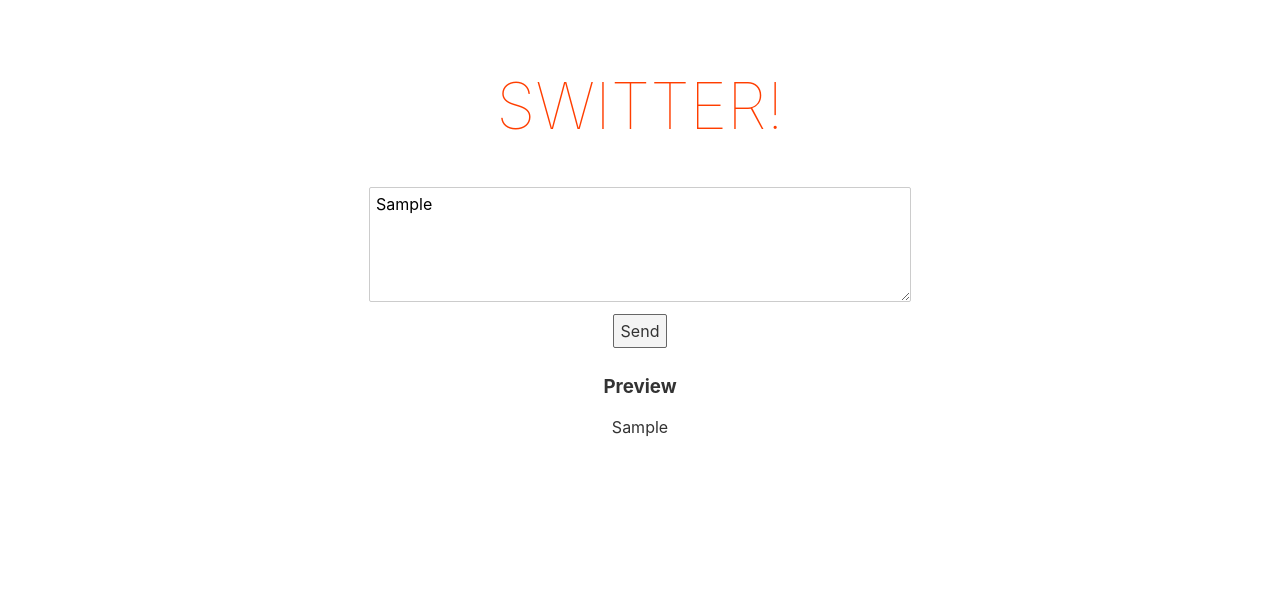
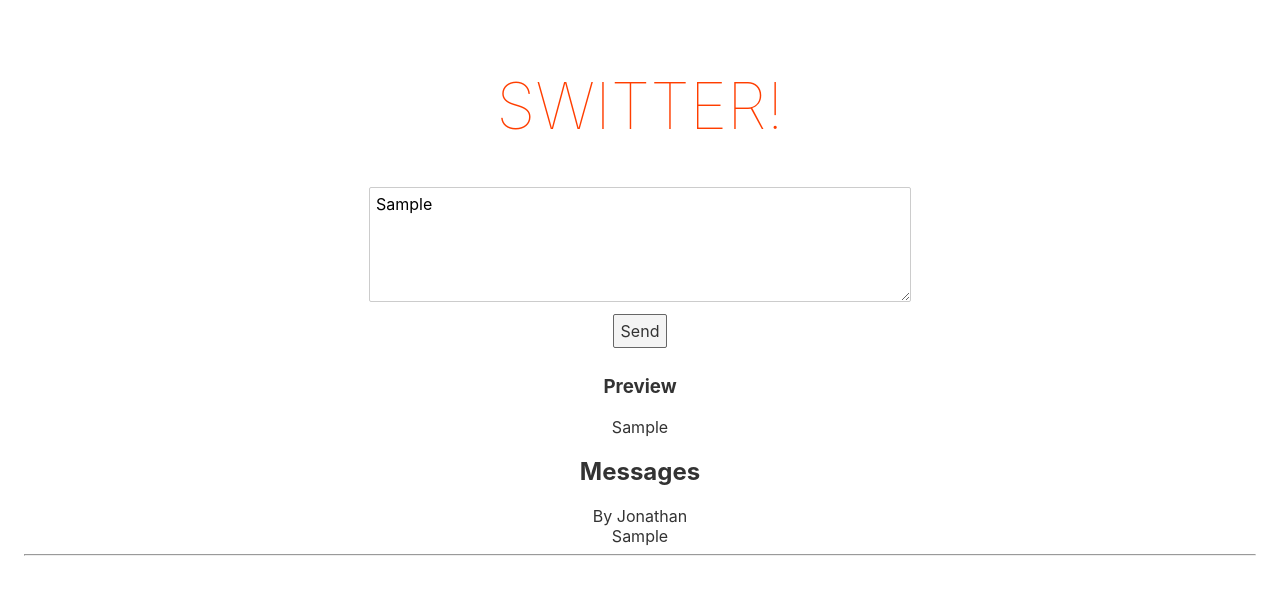
Before and after one commit to edobxt/slam4-21-svelte, a Svelte app: page / in a window 1280 px wide. Both pictures are taken after typing "Sample" into the empty fields and a click on the button "Send". Shown: the top 594 px of the page. Built offline with nearby package versions, Linux system fonts and the light colour scheme.

Commit message:
Ajout de l'affichage des messages

```diff
--- a/src/App.svelte
+++ b/src/App.svelte
@@ -1,4 +1,6 @@
 <script>
+import { text } from "svelte/internal";
+
     // Nom de l'application
 	export let name;
     // Message a envoyer
@@ -35,6 +37,18 @@
         <h3>Preview</h3>
         {message}
     </div>
+    <div>
+        <h2>Messages</h2>
+        <!-- Parcourir la liste des messages -->
+        {#each messages as message}
+            <!-- Auteur du message -->
+            <div>By {message.author}</div>
+            <!-- Contenu du message -->
+            <div>{message.text}</div>
+            <!-- Barre de séparation -->
+            <hr>
+        {/each}
+    </div>
 </main>
 
 <style>
```
